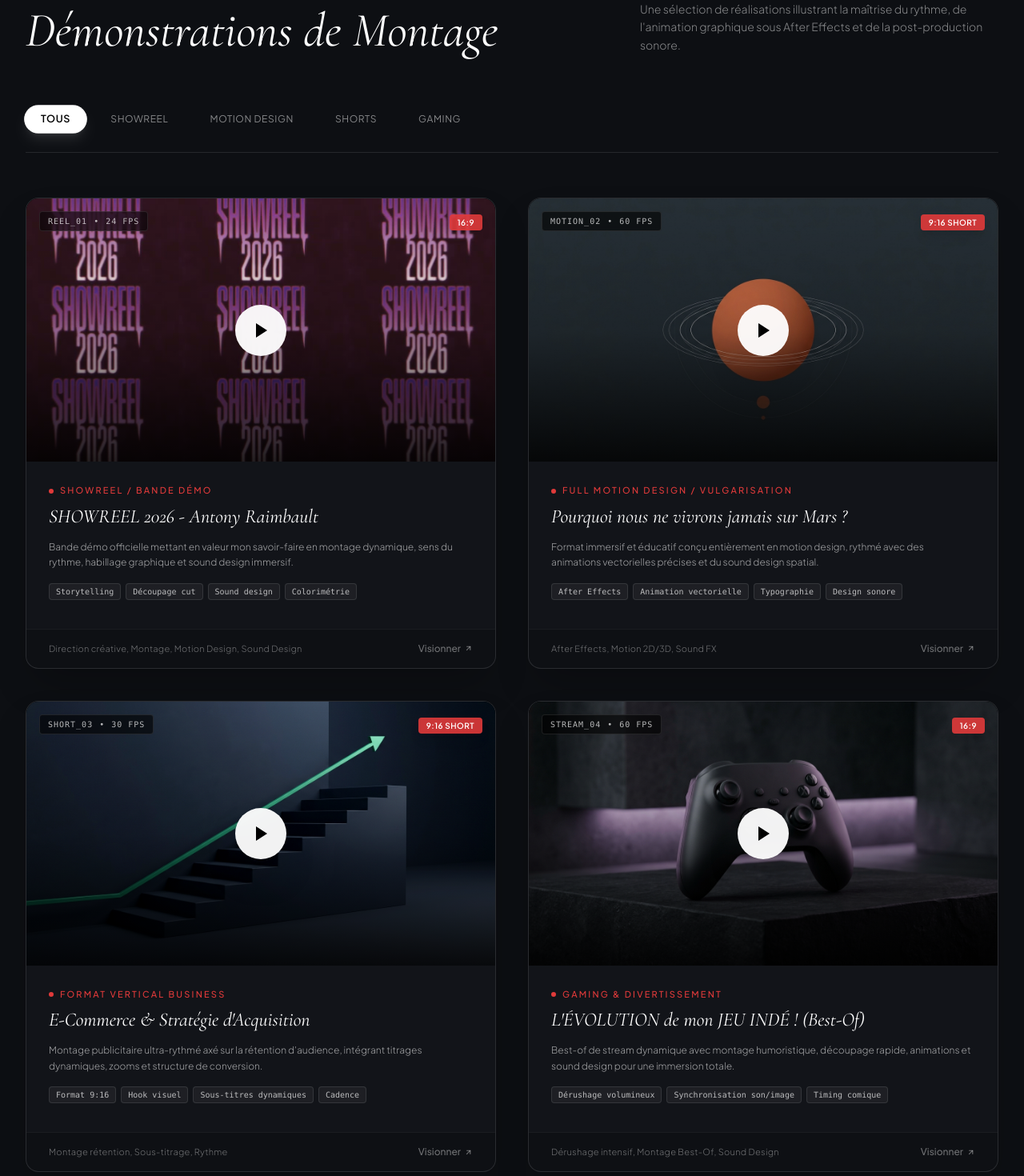
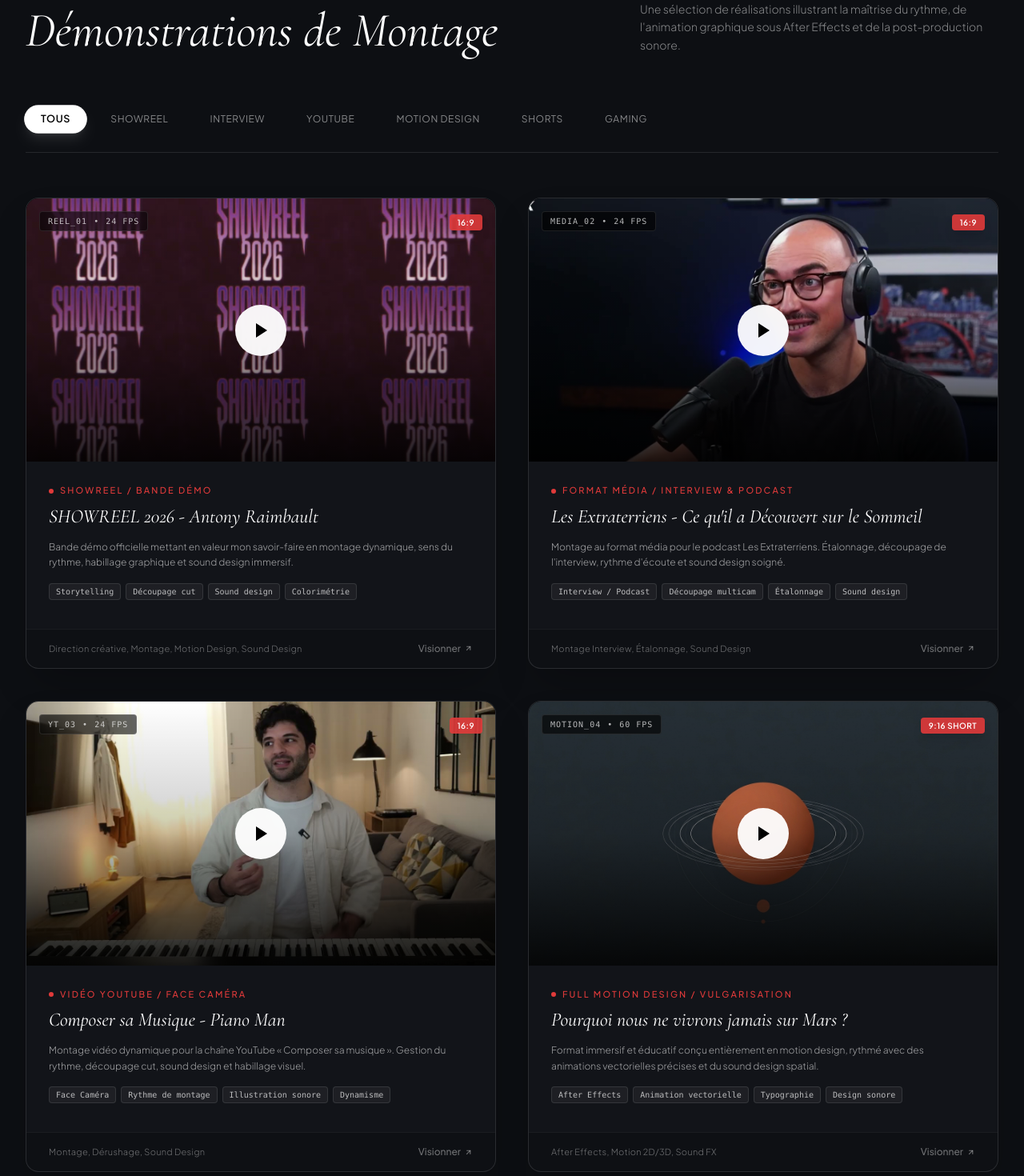
Before and after one commit to zayvisualpro/Portfolio, a React (Vite) app: page / in a window 1280 px wide. Shown: the part 3260-4730 px from the top of the page at 80% size. Built offline with nearby package versions, Linux system fonts and the light colour scheme.

Commit message:
feat: ajouter les videos Composer sa Musique et Les Extraterriens

```diff
--- a/src/components/Projects.jsx
+++ b/src/components/Projects.jsx
@@ -17,7 +17,35 @@ const projectsData = [
   },
   {
     id: 2,
-    code: "MOTION_02",
+    code: "MEDIA_02",
+    fps: "24 FPS",
+    title: "Les Extraterriens - Ce qu'il a Découvert sur le Sommeil",
+    category: "Format Média / Interview & Podcast",
+    description: "Montage au format média pour le podcast Les Extraterriens. Étalonnage, découpage de l'interview, rythme d'écoute et sound design soigné.",
+    role: "Montage Interview, Étalonnage, Sound Design",
+    competencies: ["Interview / Podcast", "Découpage multicam", "Étalonnage", "Sound design"],
+    youtubeId: "kfTu-HMpctM",
+    thumbnail: `${import.meta.env.BASE_URL}thumbnails/video6.jpg`,
+    isShort: false,
+    tag: "Interview"
+  },
+  {
+    id: 3,
+    code: "YT_03",
+    fps: "24 FPS",
+    title: "Composer sa Musique - Piano Man",
+    category: "Vidéo YouTube / Face Caméra",
+    description: "Montage vidéo dynamique pour la chaîne YouTube « Composer sa musique ». Gestion du rythme, découpage cut, sound design et habillage visuel.",
+    role: "Montage, Dérushage, Sound Design",
+    competencies: ["Face Caméra", "Rythme de montage", "Illustration sonore", "Dynamisme"],
+    youtubeId: "vHmqPZg0ZCA",
+    thumbnail: `${import.meta.env.BASE_URL}thumbnails/video5.jpg`,
+    isShort: false,
+    tag: "YouTube"
+  },
+  {
+    id: 4,
+    code: "MOTION_04",
     fps: "60 FPS",
     title: "Pourquoi nous ne vivrons jamais sur Mars ?",
     category: "Full Motion Design / Vulgarisation",
@@ -30,8 +58,8 @@ const projectsData = [
     tag: "Motion Design"
   },
   {
-    id: 3,
-    code: "SHORT_03",
+    id: 5,
+    code: "SHORT_05",
     fps: "30 FPS",
     title: "E-Commerce & Stratégie d'Acquisition",
     category: "Format Vertical Business",
@@ -44,8 +72,8 @@ const projectsData = [
     tag: "Shorts"
   },
   {
-    id: 4,
-    code: "STREAM_04",
+    id: 6,
+    code: "STREAM_06",
     fps: "60 FPS",
     title: "L'ÉVOLUTION de mon JEU INDÉ ! (Best-Of)",
     category: "Gaming & Divertissement",
@@ -63,7 +91,7 @@ const Projects = () => {
   const [filter, setFilter] = useState('Tous');
   const [activeVideo, setActiveVideo] = useState(null);
 
-  const categories = ['Tous', 'Showreel', 'Motion Design', 'Shorts', 'Gaming'];
+  const categories = ['Tous', 'Showreel', 'Interview', 'YouTube', 'Motion Design', 'Shorts', 'Gaming'];
 
   const filteredProjects = filter === 'Tous'
     ? projectsData
```
Also changed, not shown: public/thumbnails/video5.jpg (added), public/thumbnails/video6.jpg (added).
